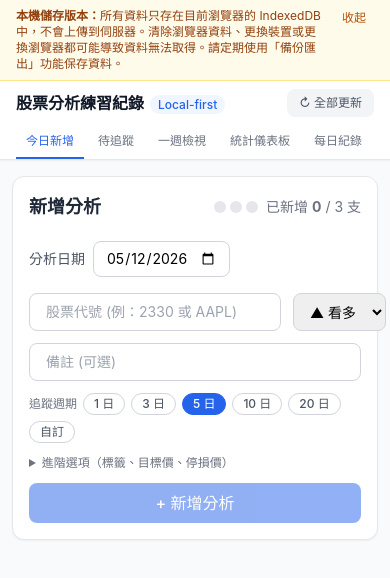
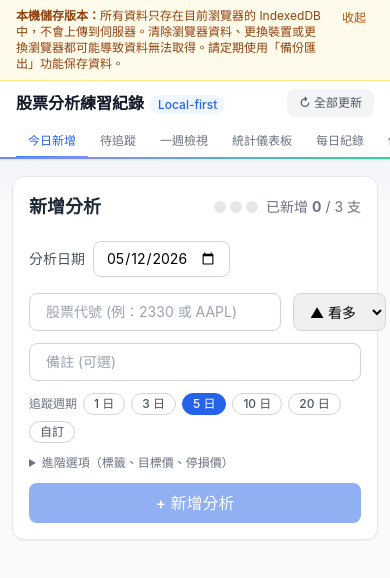
Before and after one commit to laihongde/TradeDiary, a React (Vite) app in the folder frontend/: page / in a window 390 px wide. Shown: the top 578 px of the page. Built offline with nearby package versions, Linux system fonts and the light colour scheme.

Commit message:
fix: prevent tab items from shrinking on mobile screens

```diff
--- a/frontend/src/App.tsx
+++ b/frontend/src/App.tsx
@@ -1,4 +1,4 @@
-import { useState } from "react";
+import { useCallback, useState } from "react";
 import { AddAnalysisForm } from "./components/AddAnalysisForm";
 import { BackupPage } from "./components/BackupPage";
 import { DailyHistory } from "./components/DailyHistory";
@@ -47,7 +47,7 @@ function TopBar() {
           refreshAll.mutate();
         }}
         disabled={refreshAll.isPending || updateStatuses.isPending}
-        className="rounded-lg bg-gray-100 px-3 py-1.5 text-xs font-medium text-gray-600 hover:bg-gray-200 disabled:opacity-50"
+        className="rounded-lg bg-gray-100 px-3 py-1.5 text-xs font-medium text-gray-600 hover:bg-gray-200 disabled:opacity-50 btn-ripple"
       >
         {refreshAll.isPending ? "更新中..." : "↻ 全部更新"}
       </button>
@@ -57,7 +57,13 @@ function TopBar() {
 
 export default function App() {
   const [tab, setTab] = useState<Tab>("today");
+  const [tabKey, setTabKey] = useState(0);
   const [showSplash, setShowSplash] = useState(true);
+
+  const handleTabChange = useCallback((t: Tab) => {
+    setTab(t);
+    setTabKey((k) => k + 1);
+  }, []);
 
   return (
     <>
@@ -66,7 +72,7 @@ export default function App() {
       <LocalOnlyNotice />
 
       {/* Header */}
-      <header className="sticky top-0 z-10 border-b border-gray-200 bg-white shadow-sm">
+      <header className="sticky top-0 z-10 border-b border-gray-200 bg-white shadow-sm header-tech">
         <div className="mx-auto max-w-7xl px-4">
           <div className="flex items-center justify-between py-2 sm:py-3">
             <h1 className="text-base font-bold text-gray-900 sm:text-lg">
@@ -79,14 +85,14 @@ export default function App() {
           </div>
 
           {/* Tabs */}
-          <div className="flex gap-1 overflow-x-auto pb-0">
+          <div className="-mx-4 flex overflow-x-auto px-4 pb-0 [scrollbar-width:none] [&::-webkit-scrollbar]:hidden">
             {TABS.map((t) => (
               <button
                 key={t.id}
-                onClick={() => setTab(t.id)}
-                className={`whitespace-nowrap border-b-2 px-2.5 py-2 text-xs font-medium transition-colors sm:px-4 sm:py-2.5 sm:text-sm ${
+                onClick={() => handleTabChange(t.id)}
+                className={`tab-indicator-animate shrink-0 whitespace-nowrap border-b-2 px-3 py-2 text-xs font-medium transition-colors sm:px-4 sm:py-2.5 sm:text-sm ${
                   tab === t.id
-                    ? "border-blue-600 text-blue-600"
+                    ? "active border-blue-600 text-blue-600"
                     : "border-transparent text-gray-500 hover:text-gray-700"
                 }`}
               >
@@ -98,7 +104,8 @@ export default function App() {
       </header>
 
       {/* Content */}
-      <main className="mx-auto max-w-7xl px-3 py-4 sm:px-4 sm:py-6">
+      <main className="mx-auto max-w-7xl px-3 py-4 sm:px-4 sm:py-6 scan-line">
+        <div key={tabKey} className="tab-content-enter">
         {tab === "today" && (
           <div className="space-y-6">
             <AddAnalysisForm />
@@ -108,7 +115,7 @@ export default function App() {
         {tab === "review" && <ReviewSection />}
         {tab === "dashboard" && <Dashboard />}
         {tab === "daily" && (
-          <div className="rounded-xl border border-gray-200 bg-white p-4 shadow-sm sm:p-6">
+          <div className="rounded-xl border border-gray-200 bg-white p-4 shadow-sm sm:p-6 card-glow">
             <h2 className="mb-4 text-base font-semibold text-gray-800 sm:text-lg">
               每日分析紀錄
             </h2>
@@ -116,7 +123,7 @@ export default function App() {
           </div>
         )}
         {tab === "stock" && (
-          <div className="rounded-xl border border-gray-200 bg-white p-4 shadow-sm sm:p-6">
+          <div className="rounded-xl border border-gray-200 bg-white p-4 shadow-sm sm:p-6 card-glow">
             <h2 className="mb-4 text-base font-semibold text-gray-800 sm:text-lg">
               個股歷史分析
             </h2>
@@ -126,6 +133,7 @@ export default function App() {
         {tab === "errors" && <ErrorList />}
         {tab === "backup" && <BackupPage />}
         {tab === "sources" && <DataSourceStatus />}
+        </div>
       </main>
     </div>
     </>
--- a/frontend/src/components/Dashboard.tsx
+++ b/frontend/src/components/Dashboard.tsx
@@ -23,9 +23,9 @@ function StatCard({
           : "text-gray-800";
 
   return (
-    <div className="rounded-xl border border-gray-200 bg-white p-5 shadow-sm">
+    <div className="rounded-xl border border-gray-200 bg-white p-5 shadow-sm card-glow">
       <div className="mb-1 text-sm text-gray-500">{label}</div>
-      <div className={`text-2xl font-bold ${colorCls}`}>{value}</div>
+      <div className={`text-2xl font-bold stat-value-pop ${colorCls}`}>{value}</div>
       {sub && <div className="mt-1 text-xs text-gray-400">{sub}</div>}
     </div>
   );
@@ -55,7 +55,7 @@ export function Dashboard() {
           整體表現（所有已完成週期檢視）
         </h3>
         {s ? (
-          <div className="grid grid-cols-2 gap-4 sm:grid-cols-4">
+          <div className="grid grid-cols-2 gap-4 sm:grid-cols-4 stagger-children">
             <StatCard label="總分析筆數" value={s.total} />
             <StatCard
               label="週期勝率"
@@ -124,7 +124,7 @@ export function Dashboard() {
         </div>
 
         {p ? (
-          <div className="grid grid-cols-2 gap-4 sm:grid-cols-4">
+          <div className="grid grid-cols-2 gap-4 sm:grid-cols-4 stagger-children">
             <StatCard
               label="分析筆數"
               value={p.total_analyses}
@@ -156,7 +156,7 @@ export function Dashboard() {
                   : undefined
               }
             />
-            <div className="rounded-xl border border-gray-200 bg-white p-5 shadow-sm">
+            <div className="rounded-xl border border-gray-200 bg-white p-5 shadow-sm card-glow">
               <div className="mb-1 text-sm text-gray-500">最佳 / 最差</div>
               {p.best_stock ? (
                 <div>
@@ -191,7 +191,7 @@ export function Dashboard() {
           依追蹤週期分組表現
         </h3>
         {trackingDaysStats.data && trackingDaysStats.data.length > 0 ? (
-          <div className="overflow-x-auto rounded-xl border border-gray-200 bg-white shadow-sm">
+          <div className="overflow-x-auto rounded-xl border border-gray-200 bg-white shadow-sm card-glow">
             <table className="w-full text-sm">
               <thead>
                 <tr className="border-b border-gray-100 text-left text-xs text-gray-500">
--- a/frontend/src/index.css
+++ b/frontend/src/index.css
@@ -190,3 +190,142 @@ body {
   from { opacity: 0; transform: scale(0.8) translateY(6px); }
   to   { opacity: 1; transform: scale(1) translateY(0); }
 }
+
+/* ===== Header 科技感 ===== */
+.header-tech {
+  position: relative;
+}
+.header-tech::after {
+  content: "";
+  position: absolute;
+  left: 0;
+  bottom: 0;
+  width: 100%;
+  height: 2px;
+  background: linear-gradient(90deg, #3b82f6, #818cf8, #34d399, #818cf8, #3b82f6);
+  background-size: 300% 100%;
+  animation: header-border-shimmer 4s linear infinite;
+}
+@keyframes header-border-shimmer {
+  0%   { background-position: 100% 0; }
+  100% { background-position: -100% 0; }
+}
+
+/* ===== Tab 切換動畫 ===== */
+.tab-content-enter {
+  animation: tab-enter 0.28s cubic-bezier(.22,1,.36,1) both;
+}
+@keyframes tab-enter {
+  from {
+    opacity: 0;
+    transform: translateY(14px) scale(0.99);
+  }
+  to {
+    opacity: 1;
+    transform: translateY(0) scale(1);
+  }
+}
+
+/* ===== Active Tab 指示器延伸動畫 ===== */
+.tab-indicator-animate {
+  position: relative;
+  overflow: hidden;
+}
+.tab-indicator-animate.active::after {
+  content: "";
+  position: absolute;
+  bottom: -1px;
+  left: 0;
+  height: 2px;
+  width: 100%;
+  background: linear-gradient(90deg, #3b82f6, #818cf8);
+  animation: tab-indicator-grow 0.25s ease both;
+}
+@keyframes tab-indicator-grow {
+  from { transform: scaleX(0); transform-origin: left; }
+  to   { transform: scaleX(1); transform-origin: left; }
+}
+
+/* ===== 卡片 hover glow ===== */
+.card-glow {
+  transition: box-shadow 0.25s ease, transform 0.2s ease, border-color 0.25s ease;
+}
+.card-glow:hover {
+  box-shadow: 0 0 0 1px rgba(99,102,241,0.25), 0 4px 24px rgba(99,102,241,0.12);
+  transform: translateY(-2px);
+  border-color: rgba(99,102,241,0.3) !important;
+}
+
+/* ===== Stagger 子項目依序淡入 ===== */
+.stagger-children > * {
+  opacity: 0;
+  animation: stagger-fade 0.35s ease both;
+}
+.stagger-children > *:nth-child(1)  { animation-delay: 0.04s; }
+.stagger-children > *:nth-child(2)  { animation-delay: 0.09s; }
+.stagger-children > *:nth-child(3)  { animation-delay: 0.14s; }
+.stagger-children > *:nth-child(4)  { animation-delay: 0.19s; }
+.stagger-children > *:nth-child(5)  { animation-delay: 0.24s; }
+.stagger-children > *:nth-child(6)  { animation-delay: 0.28s; }
+.stagger-children > *:nth-child(7)  { animation-delay: 0.32s; }
+.stagger-children > *:nth-child(8)  { animation-delay: 0.36s; }
+.stagger-children > *:nth-child(n+9){ animation-delay: 0.38s; }
+@keyframes stagger-fade {
+  from { opacity: 0; transform: translateY(10px); }
+  to   { opacity: 1; transform: translateY(0); }
+}
+
+/* ===== 數字跳動 (StatCard) ===== */
+.stat-value-pop {
+  animation: stat-pop 0.5s cubic-bezier(.22,1.6,.6,1) both;
+}
+@keyframes stat-pop {
+  from { opacity: 0; transform: scale(0.7) translateY(6px); }
+  to   { opacity: 1; transform: scale(1) translateY(0); }
+}
+
+/* ===== 掃描線 (主視覺科技感) ===== */
+.scan-line {
+  position: relative;
+  overflow: hidden;
+}
+.scan-line::before {
+  content: "";
+  position: absolute;
+  left: 0;
+  top: -100%;
+  width: 100%;
+  height: 60px;
+  background: linear-gradient(to bottom, transparent, rgba(99,102,241,0.04), transparent);
+  animation: scan 5s linear infinite;
+  pointer-events: none;
+  z-index: 0;
+}
+@keyframes scan {
+  from { top: -60px; }
+  to   { top: 100%; }
+}
+
+/* ===== 按鈕 ripple effect ===== */
+.btn-ripple {
+  position: relative;
+  overflow: hidden;
+}
+.btn-ripple::after {
+  content: "";
+  position: absolute;
+  inset: 0;
+  background: radial-gradient(circle at center, rgba(99,102,241,0.25) 0%, transparent 60%);
+  opacity: 0;
+  transition: opacity 0.3s;
+}
+.btn-ripple:active::after {
+  opacity: 1;
+  transition: opacity 0s;
+}
+
+/* ===== 全局卡片 border-left 彩色指示 ===== */
+.card-accent-blue  { border-left: 3px solid #3b82f6 !important; }
+.card-accent-green { border-left: 3px solid #10b981 !important; }
+.card-accent-red   { border-left: 3px solid #ef4444 !important; }
+.card-accent-purple{ border-left: 3px solid #8b5cf6 !important; }
```
